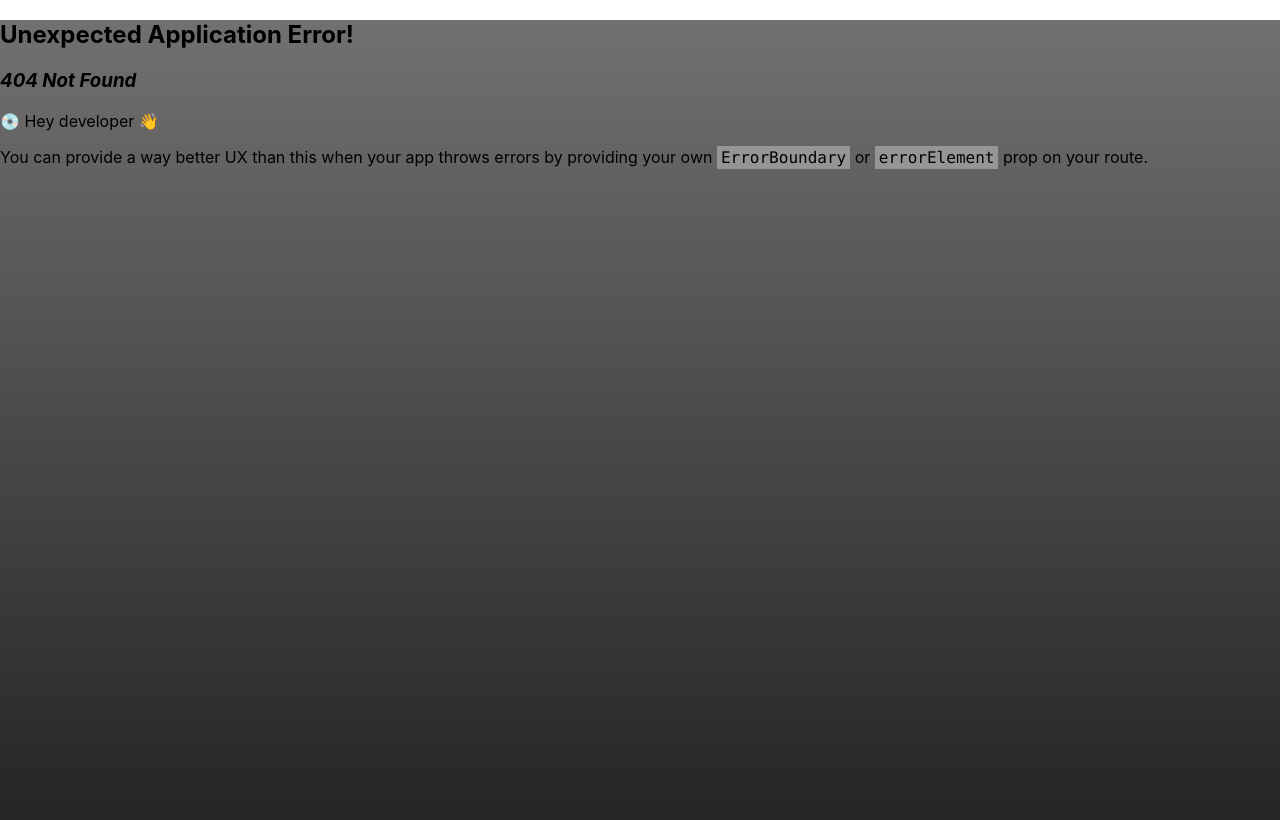
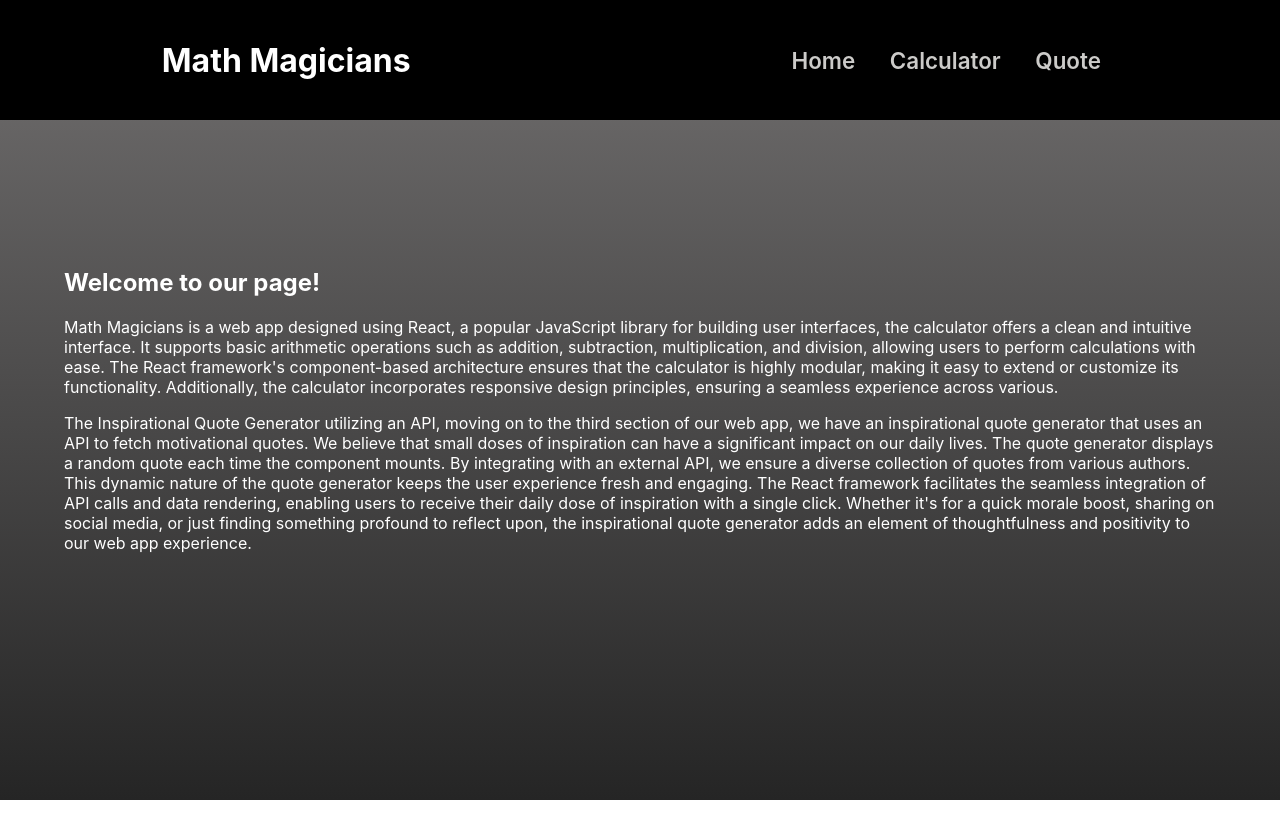
Before and after one commit to PabloEGonz/Math-Magicians, a React (Create React App) app: page / in a window 1280 px wide. Before the commit this address had no page. Built offline with nearby package versions, Linux system fonts and the light colour scheme.

Commit message:
Fix routing error

```diff
--- a/src/App.js
+++ b/src/App.js
@@ -9,10 +9,10 @@
 function App() {
   const router = createBrowserRouter(
     createRoutesFromElements(
-      <Route path="/math-magicians" element={<Root />}>
+      <Route path="/" element={<Root />}>
         <Route index element={<Home />} />
-        <Route path="/math-magicians/calculator" element={<Calculator />} />
-        <Route path="/math-magicians/quote" element={<Quote />} />
+        <Route path="/calculator" element={<Calculator />} />
+        <Route path="/quote" element={<Quote />} />
       </Route>,
     ),
   );
@@ -27,9 +27,9 @@
     <nav className="flex">
       <h1 className="nav-brand">Math Magicians</h1>
       <ul className="flex">
-        <li><Link to="/math-magicians" className="nav-item">Home</Link></li>
-        <li><Link to="/math-magicians/calculator" className="nav-item">Calculator</Link></li>
-        <li><Link to="/math-magicians/quote" className="nav-item">Quote</Link></li>
+        <li><Link to="/" className="nav-item">Home</Link></li>
+        <li><Link to="/calculator" className="nav-item">Calculator</Link></li>
+        <li><Link to="/quote" className="nav-item">Quote</Link></li>
       </ul>
     </nav>
     <div>
```
